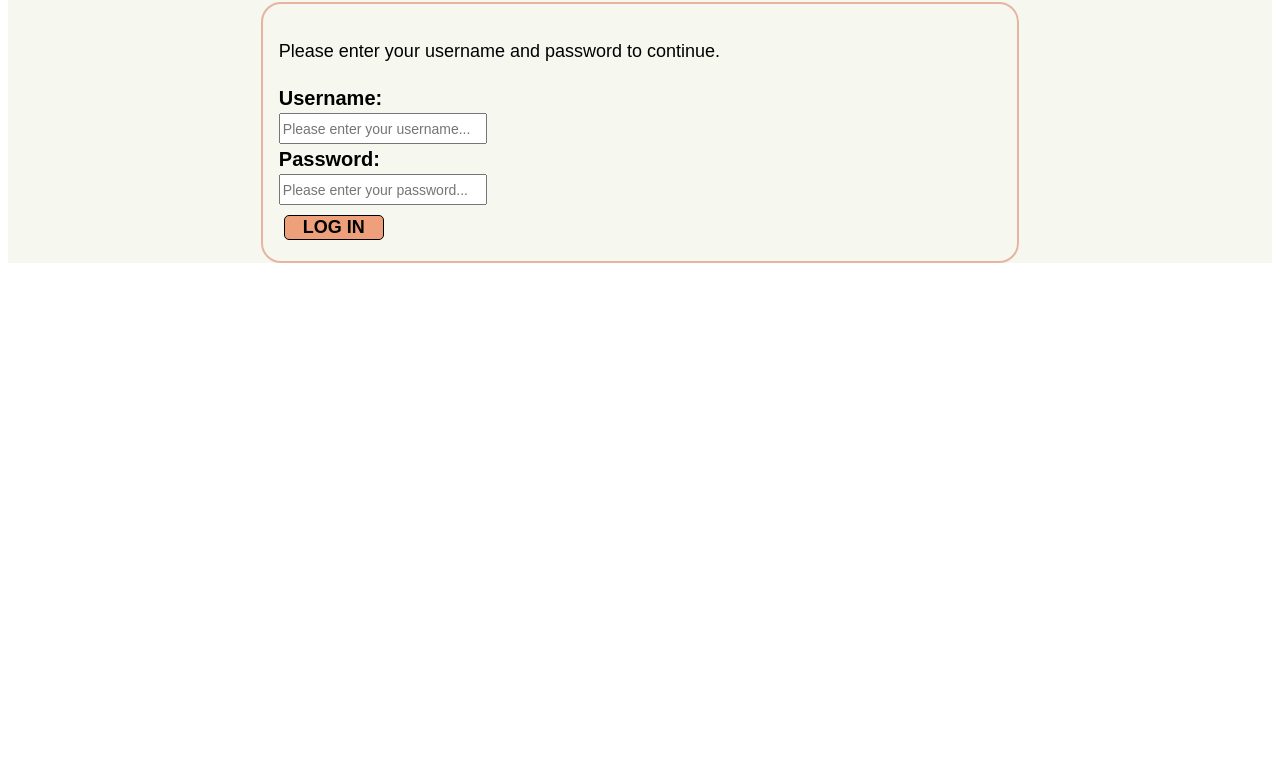
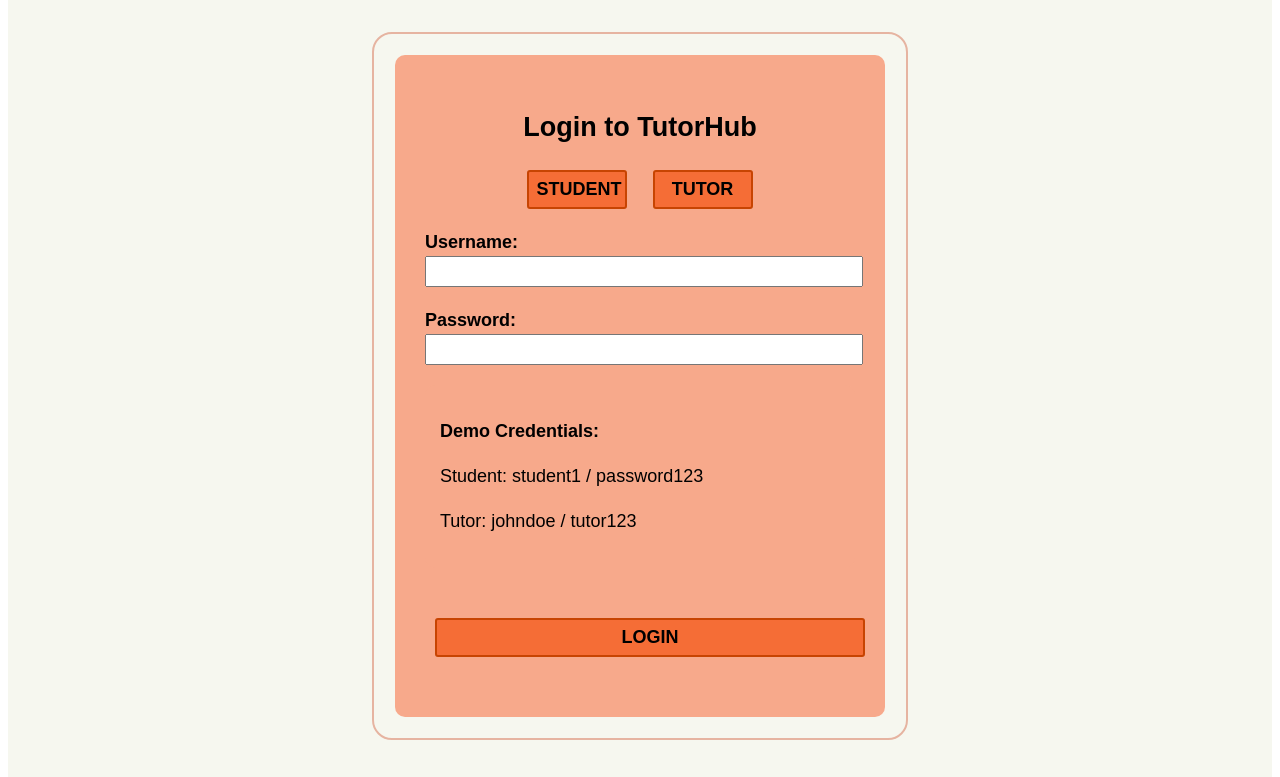
Before and after one commit to febaea/TutorBlog, a website: page food blog/app/public/html/login.html in a window 1280 px wide. Shown: the part 166-943 px from the top of the page. Before the commit the page ends 800 px from the top, so only its background shows below. Drawn offline with Linux system fonts and the light colour scheme.

Commit message:
Revamp login.html for TutorHub branding
Updated the login page to reflect TutorHub branding and added demo credentials.

```diff
--- a/food blog/app/public/html/login.html
+++ b/food blog/app/public/html/login.html
@@ -1,7 +1,7 @@
 <!DOCTYPE html>
 <html>
     <head>
-        <title> Foodies 'R' Us Blog Login</title>
+        <title> Login - TutorHub </title>
         <meta charset="utf-8">
         <link rel="icon" type="image/x-icon" href="../imgs/foodie.ico">
         <link rel="stylesheet" href="../css/style.css">
@@ -9,21 +9,42 @@
     </head>
     <body>
         <header>
-            <a href="../html/index.html"><img id="logo" src="../imgs/logo.png"></a>
-            <h1>Welcome to Foodies 'R' Us!</h1>
+            <a href="../html/index.html"><img id="logo" src="../imgs/logo.png" alt="TutorHub Logo"></a>
+            <h1>TutorHub - Login</h1>
         </header>
-        <main>
-        <p>Please enter your username and password to continue.</p>
 
-        <form method="post" action="/" id="login_form">
-            <label for="username_input">Username:</label>
-            <input type="text" id="username_input" name="username_input" placeholder="Please enter your username...">
+        <main style="max-width: 500px; margin: 40px auto;">
+            <section style="padding: 30px;">
+                <h2>Login to TutorHub</h2>
+                <div style="margin: 20px 0; text-align: center;">
+                    <button class="role-btn link_btn" data-role="student" style="margin: 0 10px; background-color: #f56d36;">Student</button>
+                    <button class="role-btn link_btn" data-role="tutor" style="margin: 0 10px;">Tutor</button>
+                </div>
 
-            <label for="password_input">Password:</label>
-            <input type="password" id="password_input" name="password_input" placeholder="Please enter your password...">
+                <form id="loginForm" style="text-align: left;">
+                    <div style="margin-bottom: 20px;">
+                        <label for="username">Username:</label>
+                        <input type="text" id="username" name="username" required style="width: 100%;">
+                    </div>
 
-            <button id="login_btn" type="submit">Log in</button>
-        </form>
+                    <div style="margin-bottom: 20px;">
+                        <label for="password">Password:</label>
+                        <input type="password" id="password" name="password" required style="width: 100%;">
+                    </div>
+
+                    <div style="background-color: #f7a98b; padding: 15px; border-radius: 10px; margin: 20px 0;">
+                        <p><strong>Demo Credentials:</strong></p>
+                        <p>Student: student1 / password123</p>
+                        <p>Tutor: johndoe / tutor123</p>
+                    </div>
+
+                    <button type="submit" class="link_btn" style="width: 100%;">Login</button>
+                </form>
+            </section>
         </main>
+
+        <footer>
+            <p>&copy; 2024 TutorHub - Empowering Education</p>
+        </footer>
     </body>
 </html>
```
